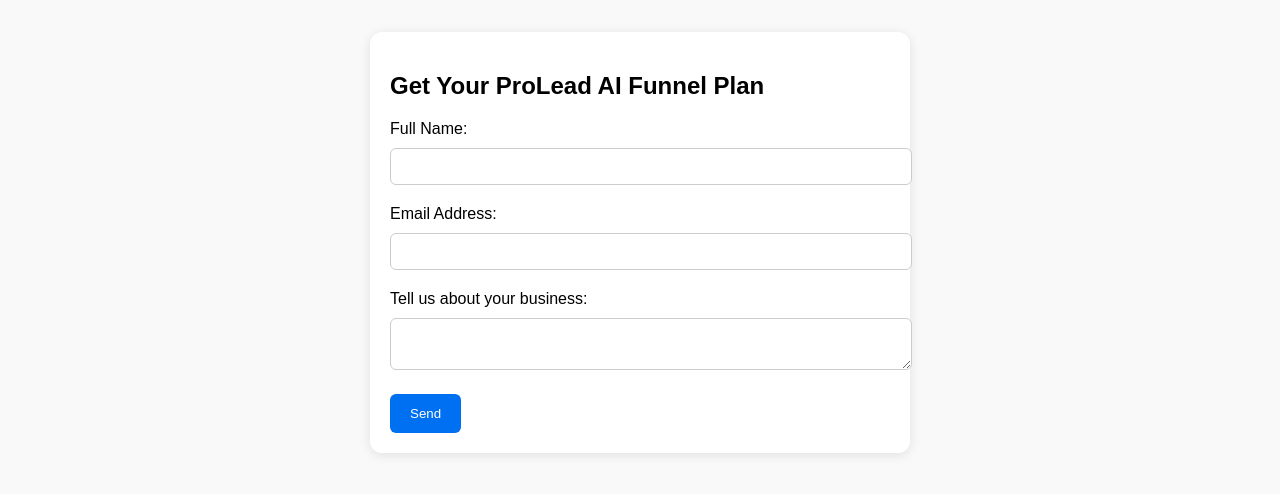
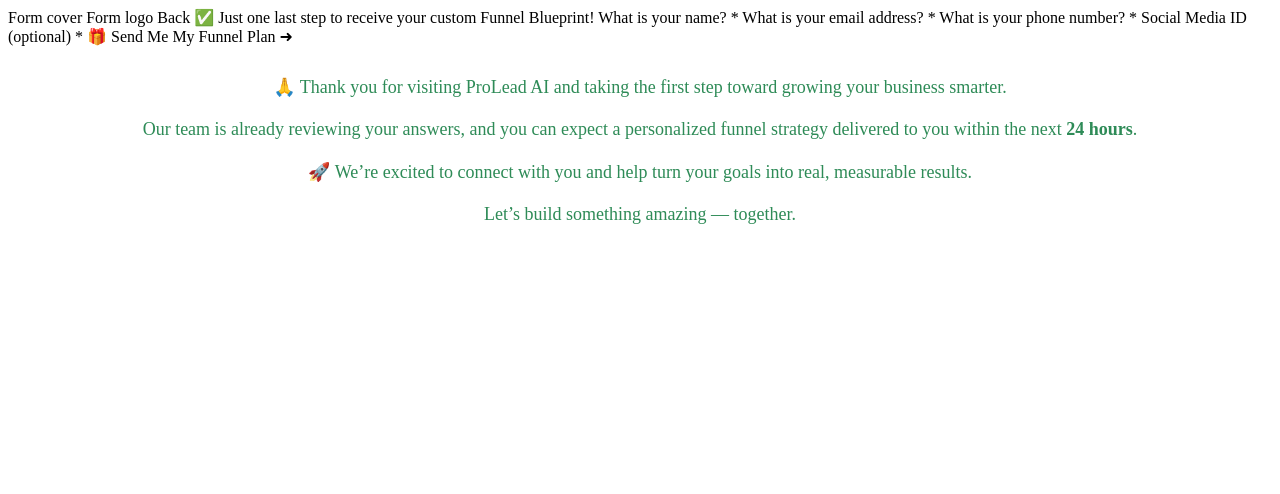
Before and after one commit to NickZarei/nickfunnel-form, a plain HTML site: page index.html in a window 1280 px wide. Drawn offline with Linux system fonts and the light colour scheme.

Commit message:
Update index.html

```diff
--- a/index.html
+++ b/index.html
@@ -1,64 +1,27 @@
-<!DOCTYPE html>
-<html lang="en">
-<head>
-  <meta charset="UTF-8" />
-  <meta name="viewport" content="width=device-width, initial-scale=1.0"/>
-  <title>ProLead AI – Get Your Funnel Plan</title>
-  <style>
-    body {
-      margin: 0;
-      padding: 2rem;
-      font-family: sans-serif;
-      background-color: #f9f9f9;
-    }
-    form {
-      max-width: 500px;
-      margin: auto;
-      background: white;
-      padding: 20px;
-      border-radius: 12px;
-      box-shadow: 0 2px 12px rgba(0,0,0,0.1);
-    }
-    input, textarea {
-      width: 100%;
-      padding: 10px;
-      margin-top: 10px;
-      margin-bottom: 20px;
-      border: 1px solid #ccc;
-      border-radius: 6px;
-    }
-    button {
-      background: #0070f3;
-      color: white;
-      padding: 12px 20px;
-      border: none;
-      border-radius: 6px;
-      cursor: pointer;
-    }
-  </style>
-</head>
-<body>
+Form cover
+Form logo
 
-  <form action="https://formspree.io/f/mdkzovba" method="POST">
-    <h2>Get Your ProLead AI Funnel Plan</h2>
+Back
 
-    <label>
-      Full Name:
-      <input type="text" name="name" required>
-    </label>
+✅ Just one last step to receive your custom Funnel Blueprint!
+What is your name?
+*
+What is your email address?
+*
+What is your phone number?
+*
+Social Media ID (optional)
+*
 
-    <label>
-      Email Address:
-      <input type="email" name="email" required>
-    </label>
+🎁 Send Me My Funnel Plan ➜
 
-    <label>
-      Tell us about your business:
-      <textarea name="message" required></textarea>
-    </label>
 
-    <button type="submit">Send</button>
-  </form>
-
-</body>
-</html>
+<p style="margin-top: 30px; text-align: center; color: #2E8B57; font-size: 18px;">
+  🙏 Thank you for visiting ProLead AI and taking the first step toward growing your business smarter.
+  <br/><br/>
+  Our team is already reviewing your answers, and you can expect a personalized funnel strategy delivered to you within the next <strong>24 hours</strong>.
+  <br/><br/>
+  🚀 We’re excited to connect with you and help turn your goals into real, measurable results.
+  <br/><br/>
+  Let’s build something amazing — together.
+</p>
```
